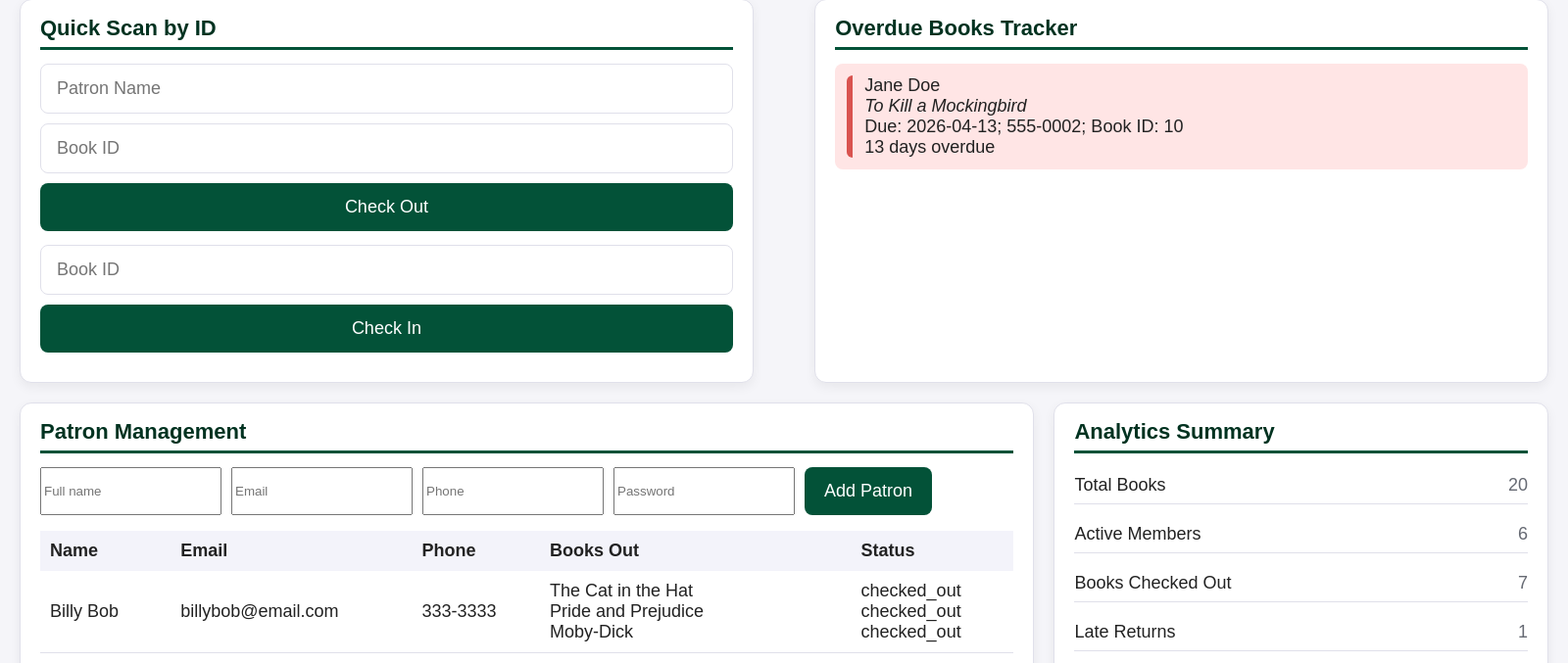
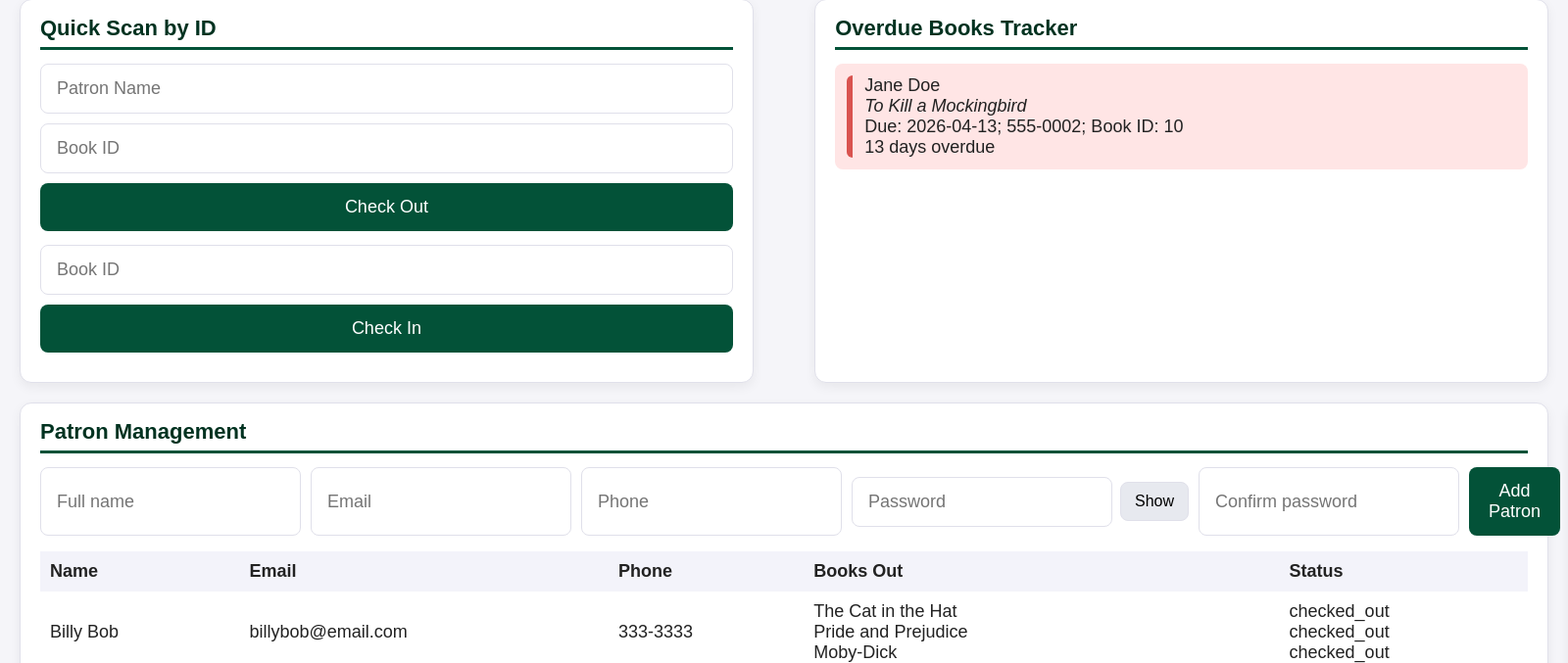
Before and after one commit to rae-stair/intro-to-cyber-project, a Flask app: page /admin in a window 1600 px wide; the page is wider, and only the part inside the window is pictured. Shown: the part 98-775 px from the top of that part at 98% size. Run offline with Flask 3, Linux system fonts and the light colour scheme; a user stored in the database is signed in; data comes from the database, SQL or seed files in the repository.

Commit message:
confirm and hide pw in admin

```diff
--- a/Project Front End/html/admin.html
+++ b/Project Front End/html/admin.html
@@ -79,7 +79,25 @@
                 <input type="text" name="name" placeholder="Full name" required>
                 <input type="email" name="email" placeholder="Email" required>
                 <input type="text" name="phone" placeholder="Phone" required>
-                <input type="text" name="password" placeholder="Password" required>
+                <div class="password-field">
+                    <input
+                        id="patron-password"
+                        type="password"
+                        name="password"
+                        placeholder="Password"
+                        autocomplete="new-password"
+                        required
+                    >
+                    <button type="button" class="toggle-password-btn" data-toggle-target="patron-password">Show</button>
+                </div>
+                <input
+                    id="patron-password-confirm"
+                    type="password"
+                    name="confirm_password"
+                    placeholder="Confirm password"
+                    autocomplete="new-password"
+                    required
+                >
                 <button type="submit" class="add-btn">Add Patron</button>
             </form>
 
--- a/Project Front End/static/css/admin.css
+++ b/Project Front End/static/css/admin.css
@@ -148,6 +148,32 @@ body {
     margin-bottom: 16px;
 }
 
+.add-patron-form input {
+    padding: 14px 16px;
+    font-size: 18px;
+    border: 1px solid var(--border-subtle);
+    border-radius: var(--radius-md);
+}
+
+.password-field {
+    display: flex;
+    align-items: center;
+    gap: 8px;
+}
+
+.password-field input {
+    flex: 1;
+}
+
+.toggle-password-btn {
+    background: #e7e9ef;
+    border: 1px solid var(--border-subtle);
+    border-radius: var(--radius-md);
+    padding: 10px 14px;
+    font-size: 16px;
+    cursor: pointer;
+}
+
 .add-btn {
     background: var(--admin-green-light);
     color: white;
--- a/Project Front End/static/js/admin.js
+++ b/Project Front End/static/js/admin.js
@@ -1 +1,34 @@
-document.addEventListener("DOMContentLoaded", () => {});
+document.addEventListener("DOMContentLoaded", () => {
+    const addPatronForm = document.querySelector(".add-patron-form");
+    if (!addPatronForm) {
+        return;
+    }
+
+    const passwordInput = addPatronForm.querySelector("#patron-password");
+    const confirmInput = addPatronForm.querySelector("#patron-password-confirm");
+    const toggleButton = addPatronForm.querySelector("[data-toggle-target='patron-password']");
+
+    if (toggleButton && passwordInput) {
+        toggleButton.addEventListener("click", () => {
+            const shouldShow = passwordInput.type === "password";
+            passwordInput.type = shouldShow ? "text" : "password";
+            toggleButton.textContent = shouldShow ? "Hide" : "Show";
+        });
+    }
+
+    if (passwordInput && confirmInput) {
+        addPatronForm.addEventListener("submit", (event) => {
+            if (passwordInput.value !== confirmInput.value) {
+                event.preventDefault();
+                confirmInput.setCustomValidity("Passwords do not match.");
+                confirmInput.reportValidity();
+                return;
+            }
+            confirmInput.setCustomValidity("");
+        });
+
+        confirmInput.addEventListener("input", () => {
+            confirmInput.setCustomValidity("");
+        });
+    }
+});
```
